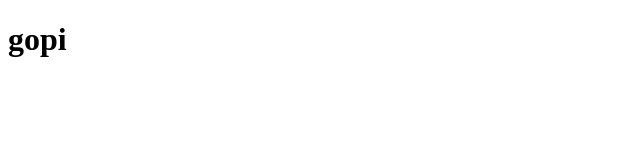
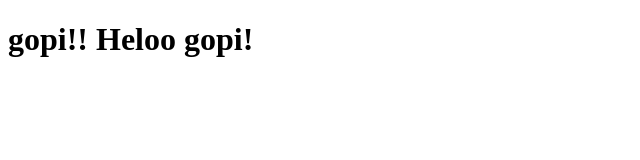
Before and after one commit to gopibub/coursera-test, a plain HTML site: page site/index.html in a window 1280 px wide. Shown: the whole page, without its empty margins (0-640 px from the left). Drawn offline with Linux system fonts and the light colour scheme.

Commit message:
Small addition

```diff
--- a/site/index.html
+++ b/site/index.html
@@ -4,7 +4,7 @@
 	<title>Heloo gopichand</title>
 </head>
 <body>
-<h1> gopi</h1>
+<h1> gopi!! Heloo gopi!</h1>
 
 </body>
 </html>
```
